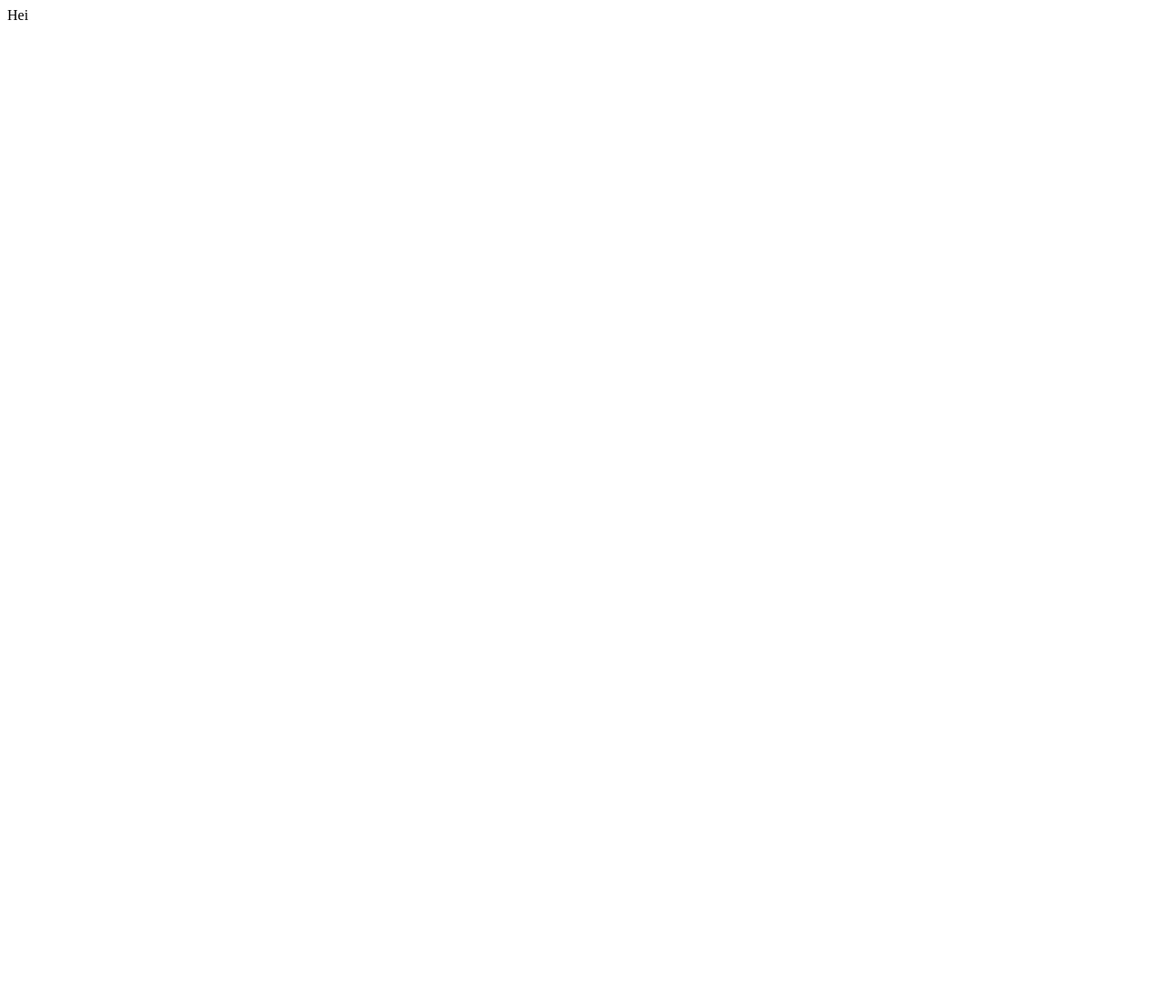
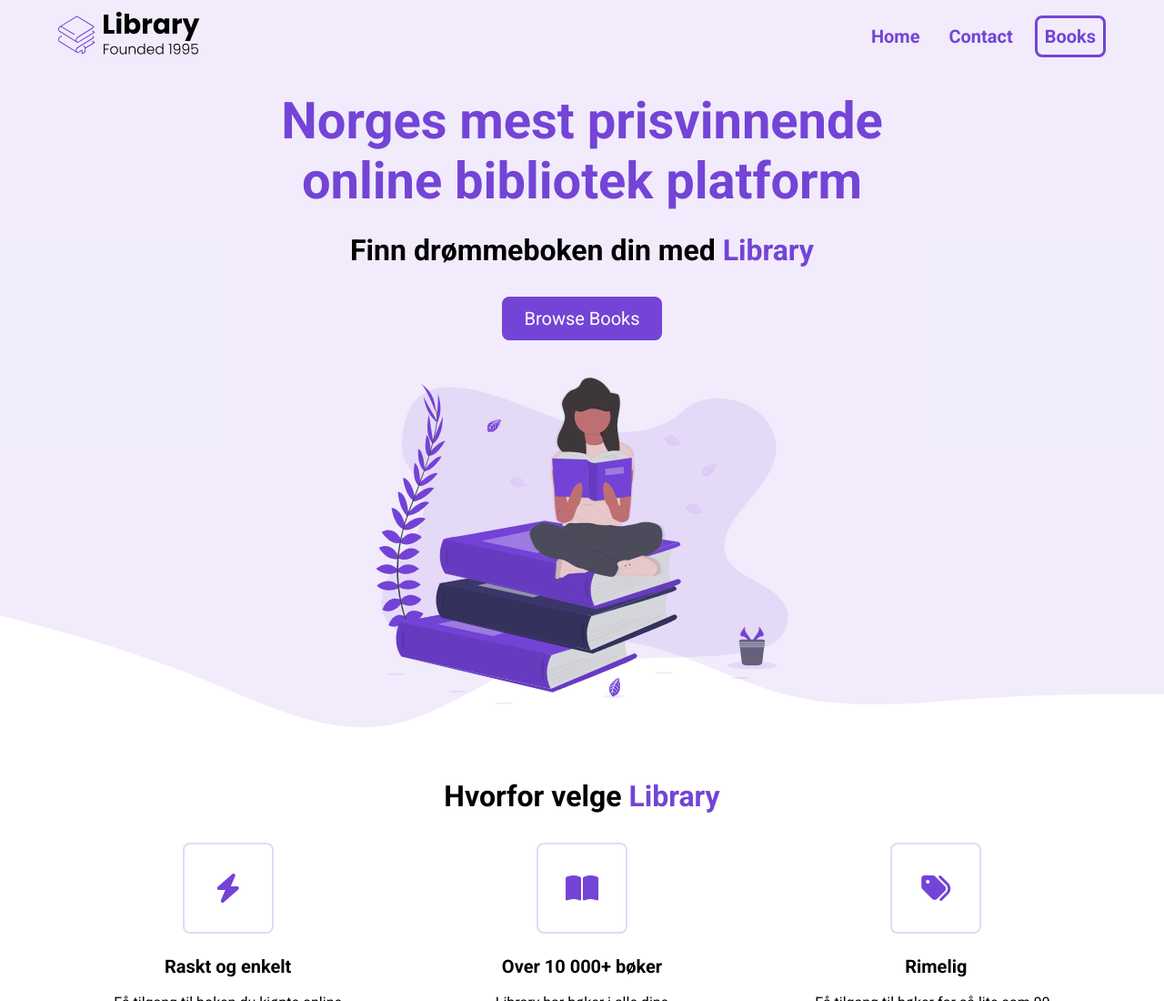
Before and after one commit to t673606/e-comerce-demo, a plain HTML site: page index.html in a window 1280 px wide. Shown: the top 1100 px of the page at 91% size. Before the commit the page ends 800 px from the top, so only its background shows below. Drawn offline with Linux system fonts and the light colour scheme.

Commit message:
section 1-2

```diff
--- a/index.html
+++ b/index.html
@@ -1,13 +1,92 @@
 <!DOCTYPE html>
 <html lang="en">
-<head>
-    <meta charset="UTF-8">
-    <meta http-equiv="X-UA-Compatible" content="IE=edge">
-    <meta name="viewport" content="width=device-width, initial-scale=1.0">
+  <head>
+    <meta charset="UTF-8" />
+    <meta http-equiv="X-UA-Compatible" content="IE=edge" />
+    <meta name="viewport" content="width=device-width, initial-scale=1.0" />
     <title>Document</title>
-    <link rel="stylesheet" href="styles.css">
-</head>
-<body>
-    Hei
-</body>
+    <link rel="stylesheet" href="styles.css" />
+    <script
+      src="https://kit.fontawesome.com/c8e4d183c2.js"
+      crossorigin="anonymous"
+    ></script>
+  </head>
+  <body>
+    <section id="landing">
+      <nav>
+        <div class="nav__container">
+          <img class="logo" src="./assets/Library.svg" alt="" />
+          <ul class="nav__links">
+            <li><a href="#" class="nav__link">Home</a></li>
+            <li><a href="#" class="nav__link">Contact</a></li>
+            <li><a href="#" class="nav__link nav__link--primary">Books</a></li>
+          </ul>
+        </div>
+      </nav>
+      <header>
+        <div class="header__container">
+          <div class="header__discription">
+            <h1>Norges mest prisvinnende online bibliotek platform</h1>
+            <h2>
+              Finn drømmeboken din med <span class="purple">Library</span>
+            </h2>
+            <button class="btn">Browse Books</button>
+          </div>
+          <figure class="header__img--wrapper">
+            <img src="./assets/Undraw_Books.svg" class="header__img" alt="" />
+          </figure>
+        </div>
+      </header>
+    </section>
+    <main>
+      <section id="highlights">
+        <div class="container">
+          <div class="row">
+            <h2 class="section__title">
+              Hvorfor velge <span class="purple">Library</span>
+            </h2>
+            <div class="highlight__wrapper">
+              <div class="highlight">
+                <div class="highlight__img">
+                  <i class="fas fa-bolt"></i>
+                </div>
+                <h3 class="highlight__subtitle">Raskt og enkelt</h3>
+                <p class="highlight__para">
+                  Få tilgang til boken du kjøpte online øyeblikkelig
+                </p>
+              </div>
+              <div class="highlight">
+                <div class="highlight__img">
+                  <i class="fas fa-book-open"></i>
+                </div>
+                <h3 class="highlight__subtitle">Over 10 000+ bøker</h3>
+                <p class="highlight__para">
+                  Library har bøker i alle dine favorittkategorier
+                </p>
+              </div>
+              <div class="highlight">
+                <div class="highlight__img">
+                  <i class="fas fa-tags"></i>
+                </div>
+                <h3 class="highlight__subtitle">Rimelig</h3>
+                <p class="highlight__para">
+                  Få tilgang til bøker for så lite som 99,- per stk
+                </p>
+              </div>
+            </div>
+          </div>
+        </div>
+      </section>
+      <section id="features">
+        <div class="container">
+          <div class="row"></div>
+        </div>
+      </section>
+      <section id="resent ">
+        <div class="container">
+          <div class="row"></div>
+        </div>
+      </section>
+    </main>
+  </body>
 </html>
--- a/styles.css
+++ b/styles.css
@@ -0,0 +1,219 @@
+@import url("https://fonts.googleapis.com/css2?family=Roboto:wght@400;500;700&display=swap");
+* {
+  padding: 0;
+  margin: 0;
+  box-sizing: border-box;
+
+  font-family: "Roboto", sans-serif;
+}
+
+nav {
+  height: 80px;
+  display: flex;
+}
+
+img {
+    width: 100%;
+}
+
+.nav__container {
+  width: 100%;
+  max-width: 1200px;
+  display: flex;
+  justify-content: space-between;
+  margin: 0 auto;
+  align-items: center;
+  padding: 0 24px;
+}
+.purple {
+    color: #7344d6;
+}
+
+.logo {
+  width: 160px;
+}
+
+ul {
+  display: flex;
+}
+
+li {
+  list-style-type: none;
+}
+
+p {
+    line-height: 1.5;
+}
+
+.nav__link {
+  margin-left: 16px;
+  text-decoration: none;
+  font-size: 20px;
+  font-weight: bold;
+  padding: 8px;
+  color: #7344d6;
+}
+.nav__link:hover {
+  text-decoration: underline;
+}
+
+.nav__link--primary {
+  border: 3px solid #7344d6;
+  border-radius: 8px;
+}
+
+.nav__link--primary:hover {
+  text-decoration: none;
+}
+
+#landing {
+    background-color: rgba(115, 66, 215, 0.1);
+}
+
+header {
+    height: calc(100vh - 80px)
+}
+
+.header__container {
+    width: 100%;
+    max-width: 720px;
+    margin: 0 auto;
+    height: 100%;
+    display: flex;
+    flex-direction: column;
+    justify-content: space-around;
+    padding-top: 20px;
+}
+
+.header__discription {
+    display: flex;
+    flex-direction: column;
+    align-items: center;
+}
+h1 {
+    font-size: 56px;
+    color: #7344d6;
+    margin-bottom: 24px;
+    text-align: center;
+}
+h2 {
+    text-align: center;
+    font-size: 32px;
+    margin-bottom: 32px;
+}
+
+.btn {
+    background-color: #7344d6;
+    color: #fff;
+    padding: 12px 24px;
+    font-size: 20px;
+    border-radius: 8px;
+    border: none;
+}
+
+button {
+    cursor: pointer;
+}
+
+button:active {
+    transform: translateY(1px);
+}
+
+.header__img--wrapper {
+padding: 20px;
+z-index: 2;
+}
+
+.header__img {
+    height: 100%;
+    max-height: 50vh;
+    padding: 20px;
+}
+
+.container {
+    padding: 56px;
+}
+
+.row {
+    width: 100%;
+    max-width: 1200px;
+    margin: 0 auto;
+}
+/*
+
+HIGHLIGHTS
+
+*/
+#highlights {
+    position: relative;
+}
+
+
+
+
+#highlights::before {
+    background: url('assets/wave.svg');
+    content: "";
+    position: absolute;
+    width: 101vw;
+    height: 12vw;
+    top: 1px;
+    left: 0;
+    z-index: 1;
+    background-size: cover;
+    background-repeat:no-repeat;
+    transform: translateY(-100%);
+}
+
+#highlights::after {
+    background: url('assets/wave.svg');
+    content: "";
+    position: absolute;
+    width: 101vw;
+    height: 12vw;
+    bottom: 1px;
+    left: 0;
+    z-index: 1;
+    background-size: cover;
+    background-repeat:no-repeat;
+    transform: translateY(100%) rotate(180deg);
+}
+
+.highlight__wrapper {
+    display: flex;
+}
+
+.highlight {
+    padding: 0 24px;
+    width: calc(100% / 3);
+    display: flex;
+    flex-direction: column;
+    align-items: center;
+}
+.highlight__img {
+height: 100px;
+width: 100px;
+border: 2px solid #7244d634 ;
+color: #7344d6;
+display: flex;
+justify-content: center;
+align-items: center;
+border-radius: 8px;
+font-size: 32px;
+margin-bottom: 24px;
+
+}
+.highlight__subtitle {
+    margin-bottom: 16px;
+    font-size: 20px;
+    text-align: center;
+}
+.highlight__para {
+    text-align: center;
+    max-width: 280px;
+}
+
+#features {
+    background-color: #fff1ff;
+    height: 50vh
+}
```
Also changed, not shown: assets/Library.svg (added), assets/Undraw_Books.svg (added), assets/atomic habits.jpg (added), assets/book-1.jpeg (added), assets/book-2.jpeg (added), assets/book-3.jpeg (added), assets/book-4.jpeg (added), assets/book-5.jpeg (added), assets/book-6.jpeg (added), assets/book-7.jpg (added), assets/book-8.jpeg (added), assets/crack the coding interview.png (added), assets/david goggins.jpeg (added), assets/deep work.jpeg (added), 1 more files.
